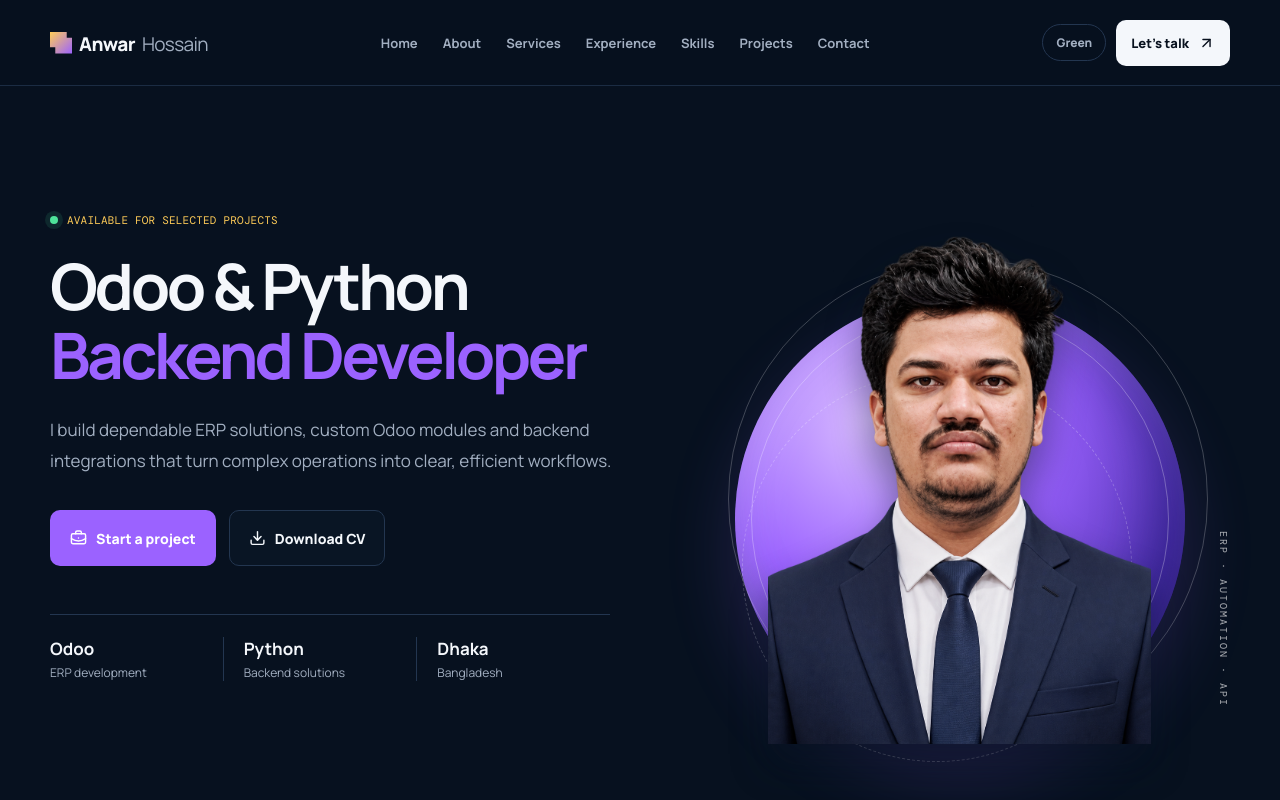
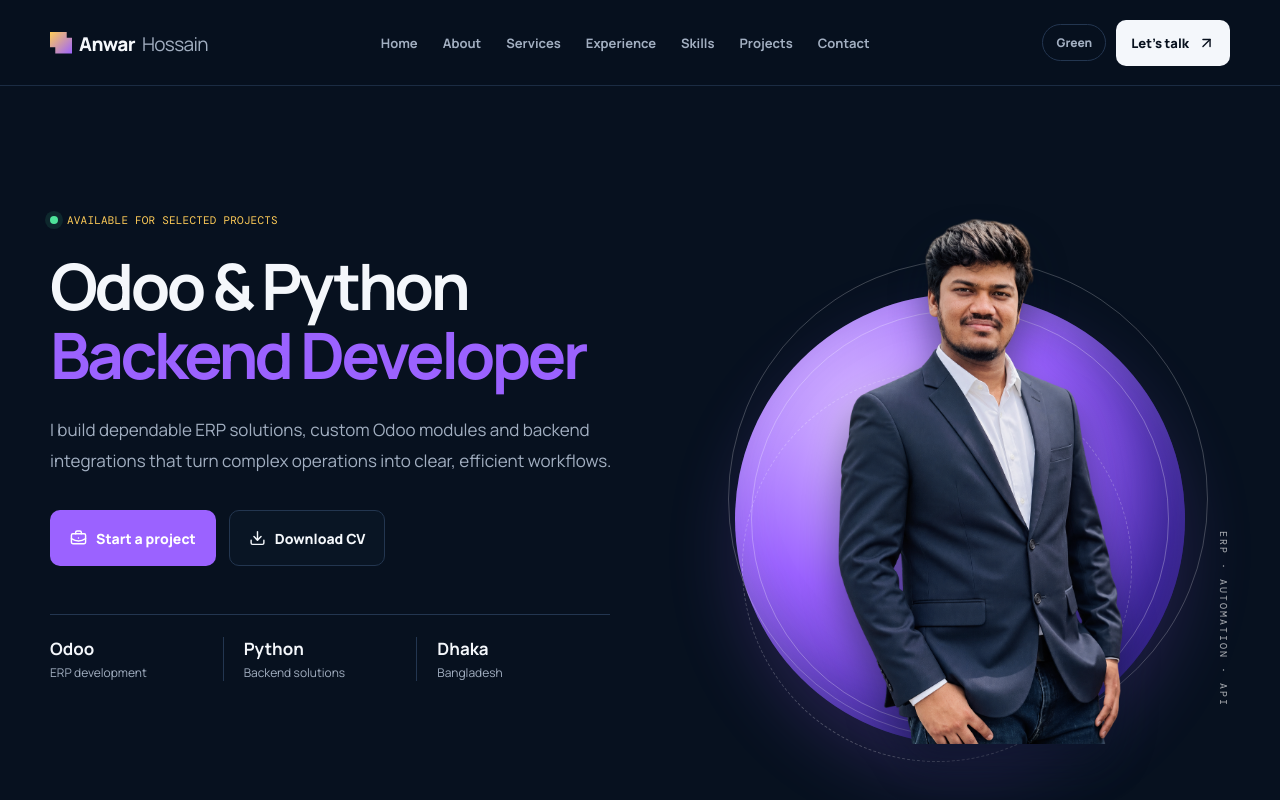
Before and after one commit to AnwarHossain909/AnwarHossain919, a Next.js app: page / in a window 1280 px wide. Shown: the top 800 px of the page. Built offline with nearby package versions, Linux system fonts and the light colour scheme.

Commit message:
Restore previous portfolio portrait

```diff
--- a/app/page.tsx
+++ b/app/page.tsx
@@ -30,7 +30,7 @@ export default function Home(){
  const close=()=>setMenuOpen(false);
  return <main className={lightMode?"site light-mode":"site"}>
   <header className="nav-wrap"><nav className="nav shell" aria-label="Primary navigation"><a className="brand" href="#home" onClick={close}><i/><b>Anwar</b><span>Hossain</span></a><div className={`nav-links ${menuOpen?"open":""}`}>{["Home","About","Services","Experience","Skills","Projects","Contact"].map(item=><a key={item} href={`#${item.toLowerCase()}`} onClick={close}>{item}</a>)}</div><div className="nav-actions"><button className="theme-switch" onClick={theme} type="button">{lightMode?"Navy":"Green"}</button><a className="chat" href="#contact">Let&apos;s talk <ArrowUpRight/></a><button className="menu" onClick={()=>setMenuOpen(!menuOpen)} aria-label="Toggle menu" type="button">{menuOpen?<X/>:<Menu/>}</button></div></nav></header>
-  <section id="home" className="hero shell"><div className="hero-copy-wrap"><p className="hello"><span/>Available for selected projects</p><h1>Odoo &amp; Python<br/><em>Backend Developer</em></h1><p className="hero-copy">I build dependable ERP solutions, custom Odoo modules and backend integrations that turn complex operations into clear, efficient workflows.</p><div className="hero-actions"><a className="btn btn-primary" href="#contact"><BriefcaseBusiness/>Start a project</a><a className="btn btn-outline" href={`${BASE_PATH}/Anwar-Resume.pdf`} target="_blank" rel="noreferrer"><Download/>Download CV</a></div><div className="hero-stats"><div><b>Odoo</b><span>ERP development</span></div><div><b>Python</b><span>Backend solutions</span></div><div><b>Dhaka</b><span>Bangladesh</span></div></div></div><div className="hero-visual"><div className="hero-orb"/><div className="orb-ring ring-one"/><div className="orb-ring ring-two"/><span className="hero-label">ERP · AUTOMATION · API</span><img className="hero-portrait" src={`${BASE_PATH}/anwar-portfolio-portrait.png`} alt="Anwar Hossain"/></div></section>
+  <section id="home" className="hero shell"><div className="hero-copy-wrap"><p className="hello"><span/>Available for selected projects</p><h1>Odoo &amp; Python<br/><em>Backend Developer</em></h1><p className="hero-copy">I build dependable ERP solutions, custom Odoo modules and backend integrations that turn complex operations into clear, efficient workflows.</p><div className="hero-actions"><a className="btn btn-primary" href="#contact"><BriefcaseBusiness/>Start a project</a><a className="btn btn-outline" href={`${BASE_PATH}/Anwar-Resume.pdf`} target="_blank" rel="noreferrer"><Download/>Download CV</a></div><div className="hero-stats"><div><b>Odoo</b><span>ERP development</span></div><div><b>Python</b><span>Backend solutions</span></div><div><b>Dhaka</b><span>Bangladesh</span></div></div></div><div className="hero-visual"><div className="hero-orb"/><div className="orb-ring ring-one"/><div className="orb-ring ring-two"/><span className="hero-label">ERP · AUTOMATION · API</span><img className="hero-portrait" src={`${BASE_PATH}/anwar-cutout.png`} alt="Anwar Hossain"/></div></section>
   <section id="about" className="section about-section"><div className="shell"><Reveal><SectionHead label="ABOUT ME" title="Technology that makes business simpler." text="I focus on ERP customization, workflow automation and API integration—combining practical business thinking with clean, dependable engineering."/><div className="about-meta"><div><span>Email</span><a href="mailto:anwarjafrin@gmail.com">anwarjafrin@gmail.com</a></div><div><span>Phone</span><a href="tel:+8801743672990">+880 1743 672990</a></div><div><span>Location</span><b>Dhaka, Bangladesh</b></div><div><span>Focus</span><b>Odoo ERP &amp; backend</b></div><div className="about-social"><span>Find me online</span><a href="https://github.com/AnwarHossain909" target="_blank" rel="noreferrer" aria-label="GitHub profile"><Github/></a></div></div></Reveal></div></section>
   <section id="services" className="section alternate"><div className="shell"><Reveal><SectionHead label="SERVICES" title="How I can help" text="Purpose-built ERP and backend solutions for teams that want better control, faster work and room to scale."/><div className="service-grid">{services.map((s,i)=><article className="service-card" key={s.title}><span className="service-icon">{s.icon}</span><small>0{i+1}</small><h3>{s.title}</h3><p>{s.text}</p><ArrowUpRight className="service-arrow"/></article>)}</div></Reveal></div></section>
   <section id="experience" className="section"><div className="shell"><Reveal><SectionHead label="EXPERIENCE" title="A record of building useful systems" text="Growing through Python development, Odoo customization and practical business automation."/><div className="timeline">{experience.map(item=><article className="timeline-item" key={item.date}><span className="timeline-dot"/><small>{item.date}</small><div><h3>{item.role}</h3><h4>{item.company}</h4><p>{item.text}</p></div></article>)}</div></Reveal></div></section>
```
Also changed, not shown: public/anwar-cutout.png (added), public/anwar-portfolio-portrait.png (deleted).
